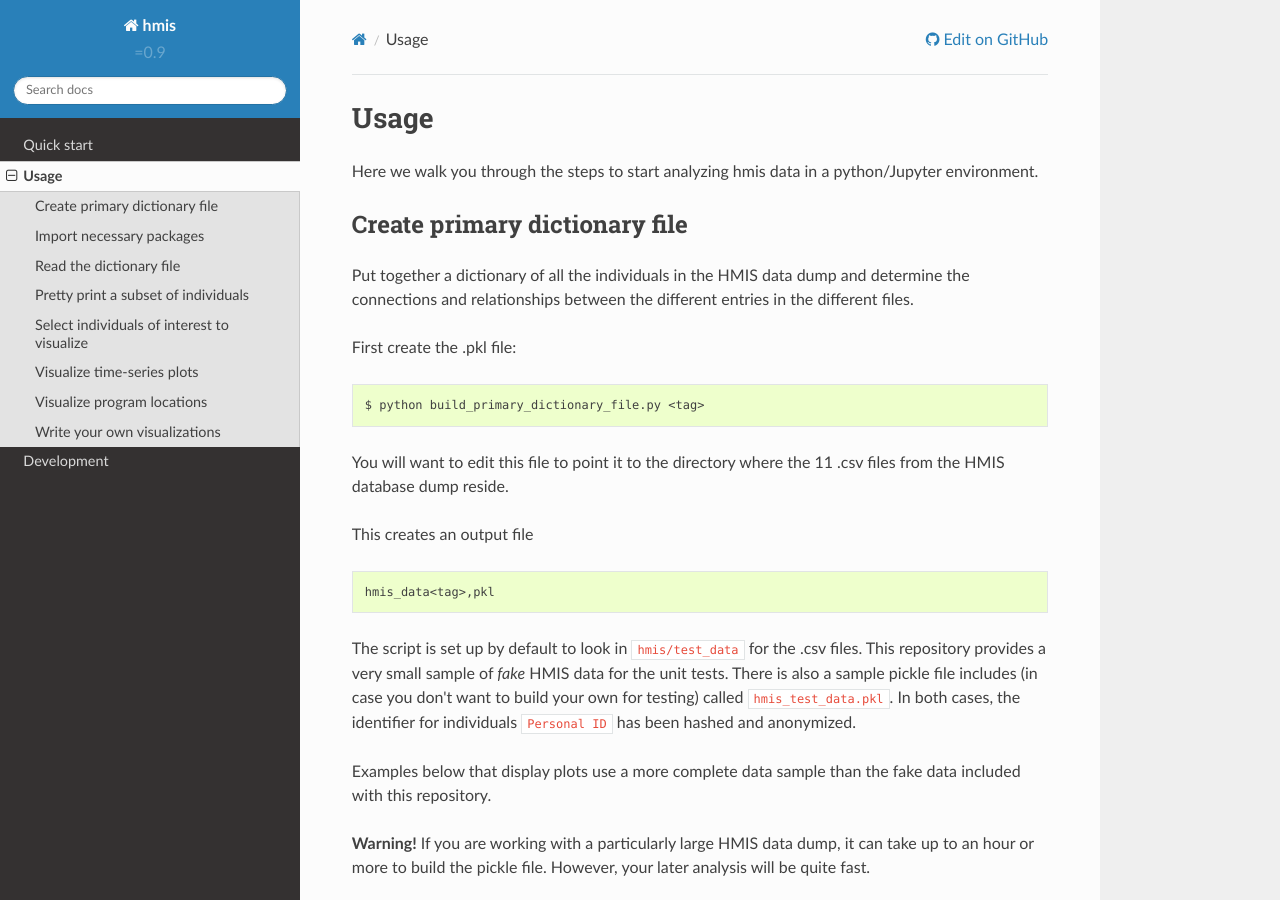
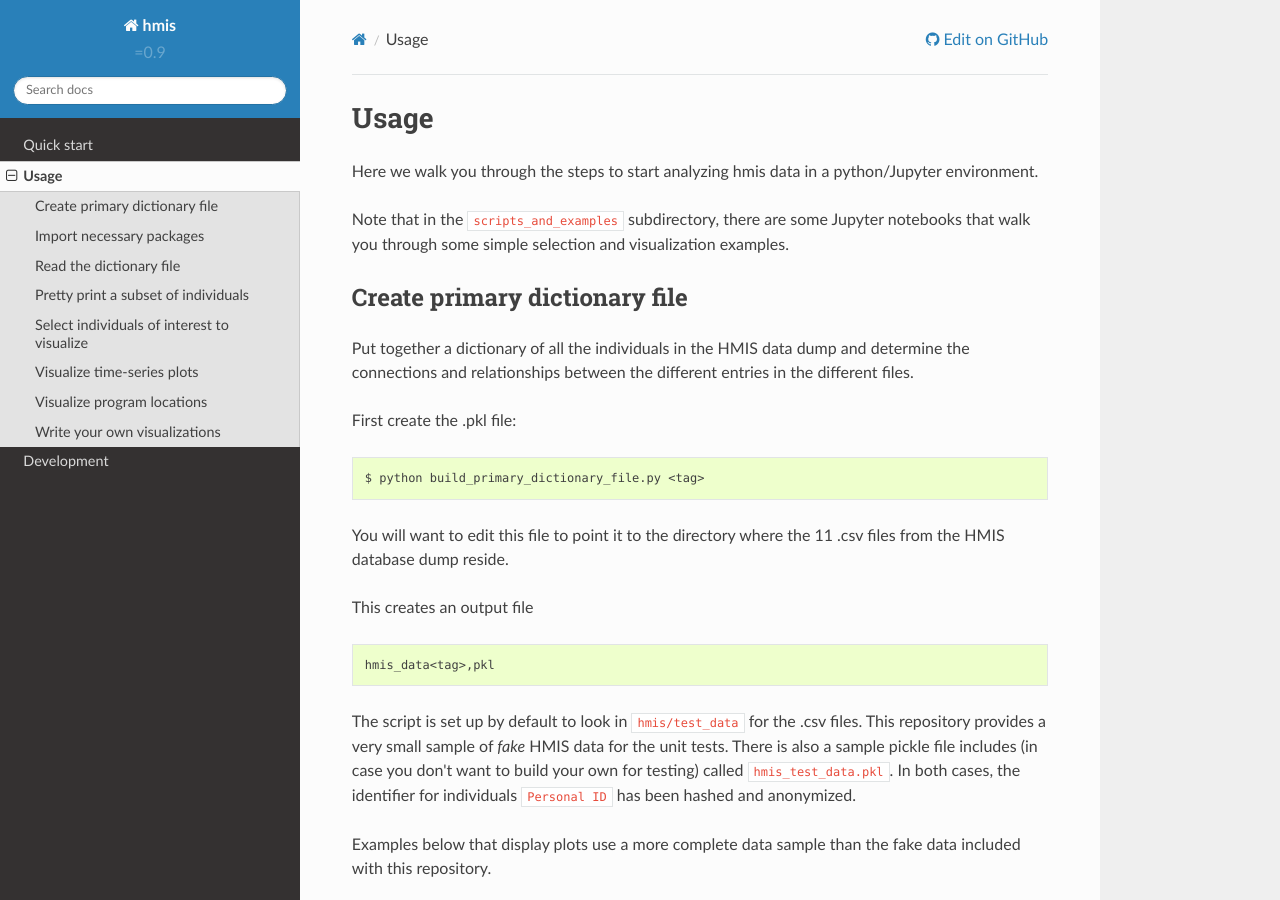
Before and after one commit to mattbellis/hmis, a Sphinx documentation site: the page built from docs/usage.rst, in a window 1280 px wide and 900 px high. Built offline with Sphinx 7.4.7 and the Read the Docs theme 2.0.0, drawn with Linux system fonts in a browser that asks for light colours.

Commit message:
Minor edits.

```diff
--- a/docs/usage.rst
+++ b/docs/usage.rst
@@ -4,6 +4,10 @@
 
 Here we walk you through the steps to start analyzing hmis data in a
 python/Jupyter environment.
+
+Note that in the ``scripts_and_examples`` subdirectory, there are some
+Jupyter notebooks that walk you through some simple selection and visualization
+examples.
 
 Create primary dictionary file
 ------------------------------
```
